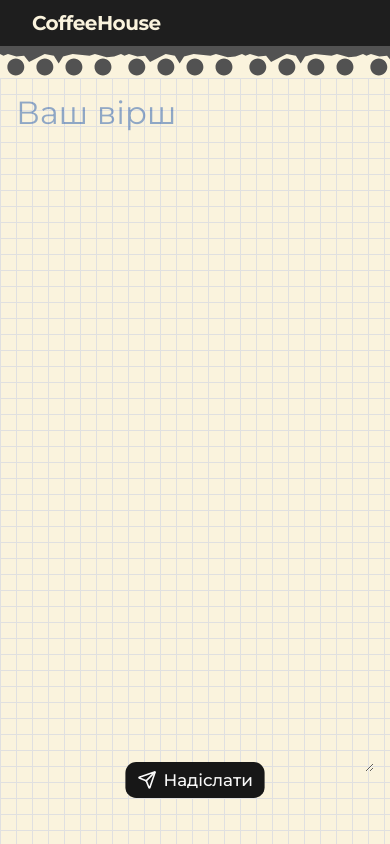
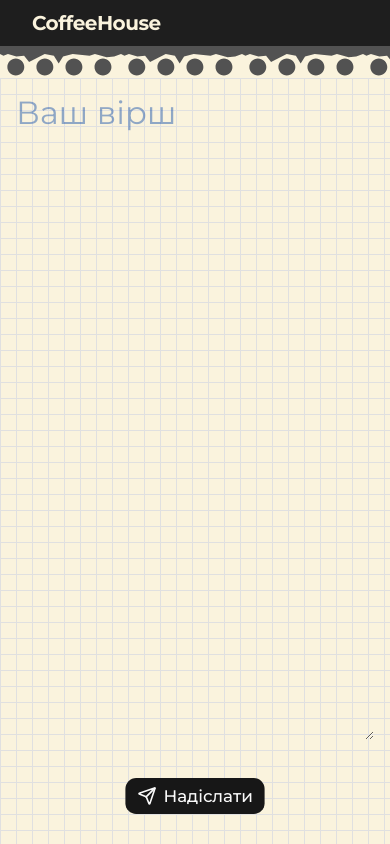
Before and after one commit to AndrewHypster/CoffeeHouse, a Next.js app: page /write-poem in a window 390 px wide. Built offline with nearby package versions, Linux system fonts and the light colour scheme.

Commit message:
write-poem-update

```diff
--- a/app/write-poem/write-poem.module.css
+++ b/app/write-poem/write-poem.module.css
@@ -46,7 +46,7 @@
   position: fixed;
   z-index: 1;
   left: 0;
-  bottom: 3rem;
+  bottom: 2rem;
   width: 100%;
   padding: 0 2rem;
   justify-content: center;
@@ -58,6 +58,9 @@
     padding: 0;
     padding-top: .5rem;
   }
+  .textBox {
+  padding-bottom: 8rem;
+  }
   .formNav {
     scale: 1.2;
   }
```
